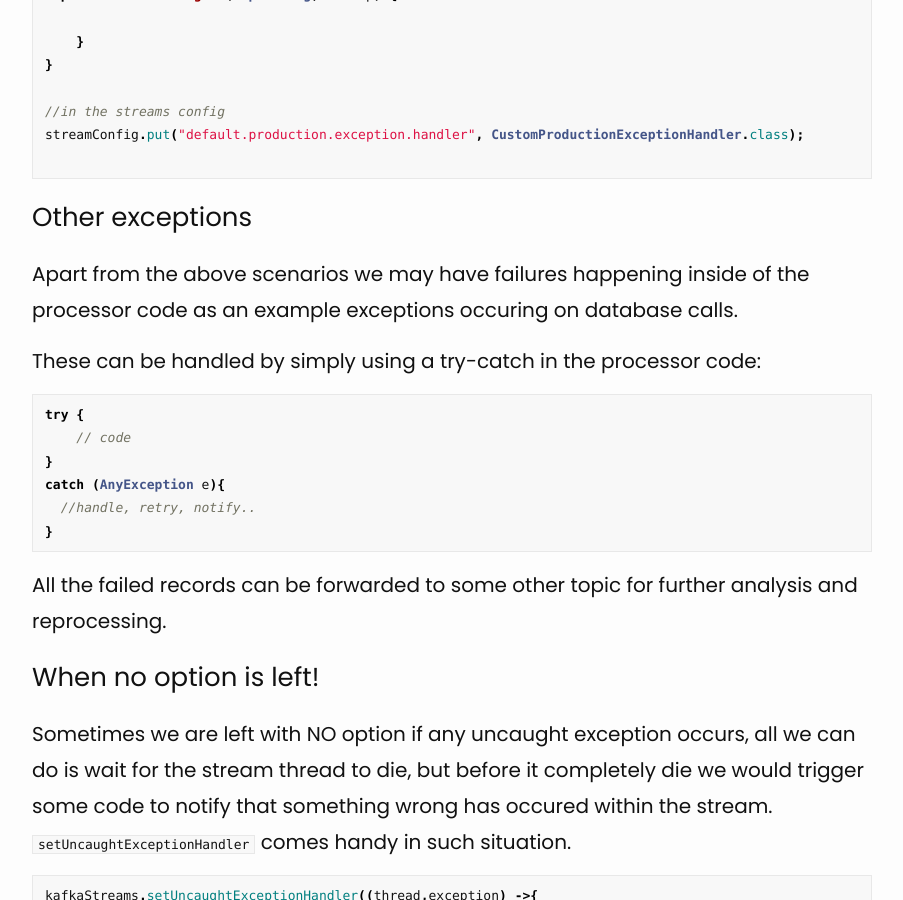
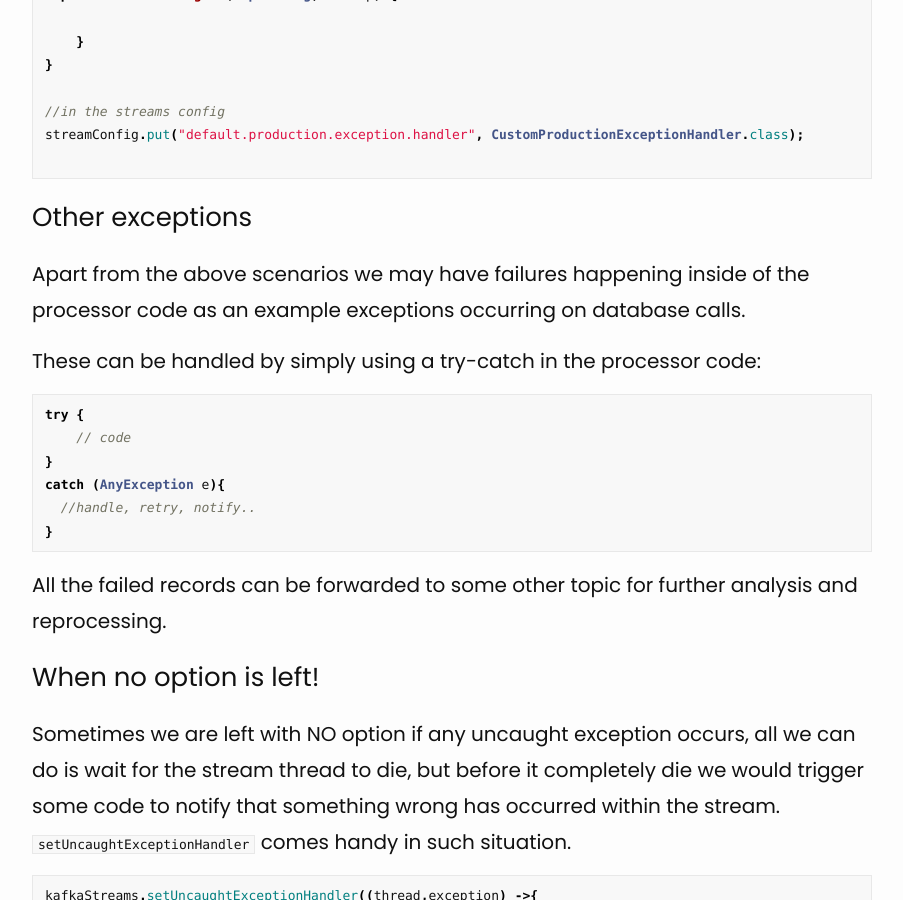
Before and after one commit to Akatsuki06/akatsuki06.github.io, a Jekyll site: the page built from _posts/2020-08-30-handling-failures-in-kafka-stream.markdown, in a window 1280 px wide and 900 px high, scrolled down 2077 px. Shown: the whole window, without its empty margins (188-1091 px from the left). Built offline with Jekyll 4.4.1, drawn with Linux system fonts in a browser that asks for light colours; some of the changed text lies outside the part shown.

Commit message:
spell fix

````diff
--- a/_posts/2020-08-30-handling-failures-in-kafka-stream.markdown
+++ b/_posts/2020-08-30-handling-failures-in-kafka-stream.markdown
@@ -40,9 +39,9 @@
 
 ```
 
+### Production exceptions
 
-### Production exceptions
-These exceptions occur while the application interacts with the kafka broker. For example after processing a record the stream processor forwards it to a topic but the record size exceeds the `max.message.bytes`  set for the topic. Thus it will throw a `RecordTooLargeException`  by default the stream will fail, with a custom `ProductionExceptionHandler` we can handle the exception, and avoid stream failure.
+These exceptions occur while the application interacts with the Kafka broker. For example after processing a record the stream processor forwards it to a topic but the record size exceeds the `max.message.bytes`  set for the topic. Thus it will throw a `RecordTooLargeException`  by default the stream will fail, with a custom `ProductionExceptionHandler` we can handle the exception, and avoid stream failure.
 
 ```java
 public class CustomProductionExceptionHandler implements ProductionExceptionHandler {
@@ -73,7 +72,7 @@
 
 ### Other exceptions
 
-Apart from the above scenarios we may have failures happening inside of the processor code as an example exceptions occuring on database calls.
+Apart from the above scenarios we may have failures happening inside of the processor code as an example exceptions occurring on database calls.
 
 These can be handled by simply using a try-catch in the processor code:
 ```java
@@ -88,7 +87,7 @@
 
 ### When no option is left!
 
-Sometimes we are  left with NO option if any uncaught exception occurs, all we can do is wait for the stream thread to die, but before it completely die we would trigger some code to notify that something wrong has occured within the stream.
+Sometimes we are  left with NO option if any uncaught exception occurs, all we can do is wait for the stream thread to die, but before it completely die we would trigger some code to notify that something wrong has occurred within the stream.
  `setUncaughtExceptionHandler` comes handy in such situation.
 
 ```java
@@ -98,18 +97,15 @@
 
 ```
 
-
 <br>
 
 <hr/>
-
 
 References:
 
 - [Apache Kafka][apache-kafka]
 - [Confluent docs][confluent-kafka]
 
-
 [exception]: https://docs.datastax.com/en/drivers/java/2.0/com/datastax/driver/core/exceptions/NoHostAvailableException.html
 [uber-reliable-reprocessing]: https://eng.uber.com/reliable-reprocessing/
 [apache-kafka]: https://kafka.apache.org/
````
Also changed, not shown: other parts of _posts/2020-08-30-handling-failures-in-kafka-stream.markdown (+3 -4 lines), _posts/2020-10-26-ssl-in-spring-boot-application.markdown (+3 -11 lines).
